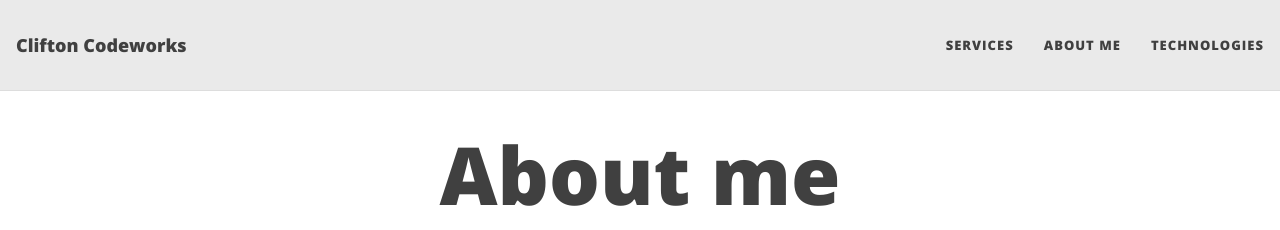
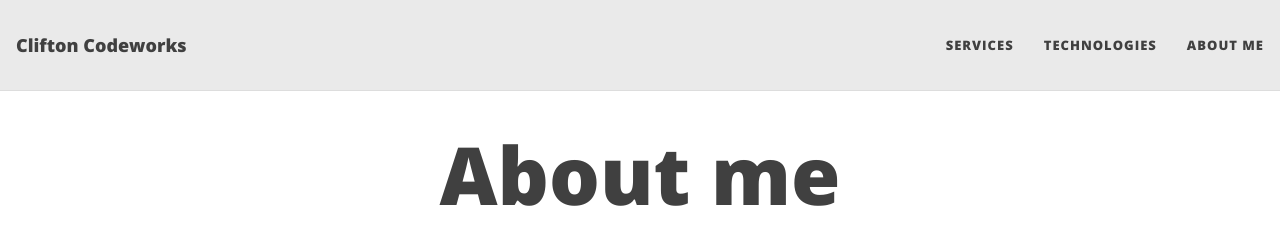
Before and after one commit to ChilledEther/business-site, a Jekyll site: the page built from pages/aboutme.md, in a window 1280 px wide. Shown: the top 230 px of the page. Built offline with Jekyll 4.4.1, drawn with Linux system fonts in a browser that asks for light colours; some of the changed lines change nothing that is shown.

Commit message:
chore: reorder the navbar

```diff
--- a/_config.yml
+++ b/_config.yml
@@ -21,8 +21,8 @@ author: Jarred Roberts
 
 navbar-links:
   Services: "/services/"
+  Technologies: "/technologies/"
   About Me: "/aboutme/"
-  Technologies: "/technologies/"
   # Blog: "/blog/"
 
 ################
```
